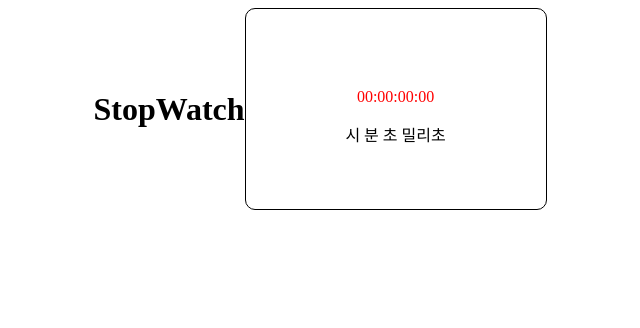
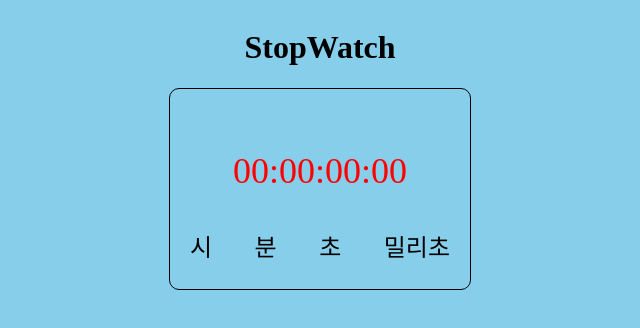
Before and after one commit to CHAERYEON-LEE/stopwatch, a plain HTML site: page src/index.html in a window 1280 px wide. Shown: the whole page, without its empty margins (320-960 px from the left). Drawn offline with Linux system fonts and the light colour scheme.

Commit message:
feat: Modified main.css
제목 추가에 의한 배치 수정

```diff
--- a/src/main.css
+++ b/src/main.css
@@ -1,6 +1,10 @@
+body {
+  background-color: skyblue;
+}
 .wrap {
   text-align: center;
   display: flex;
+  flex-flow: column wrap;
   justify-content: center;
   align-items: center;
 }
@@ -17,4 +21,15 @@
 .watchBox__time {
   display: inline-block;
   color: red;
+  font-size: 36px;
 }
+
+.watchBox__text {
+  font-size: 24px;
+  display: flex;
+  justify-content: space-between;
+  padding: 0 20px;
+}
+.watchBox__text span {
+  /* margin: 5px; */
+}
```
